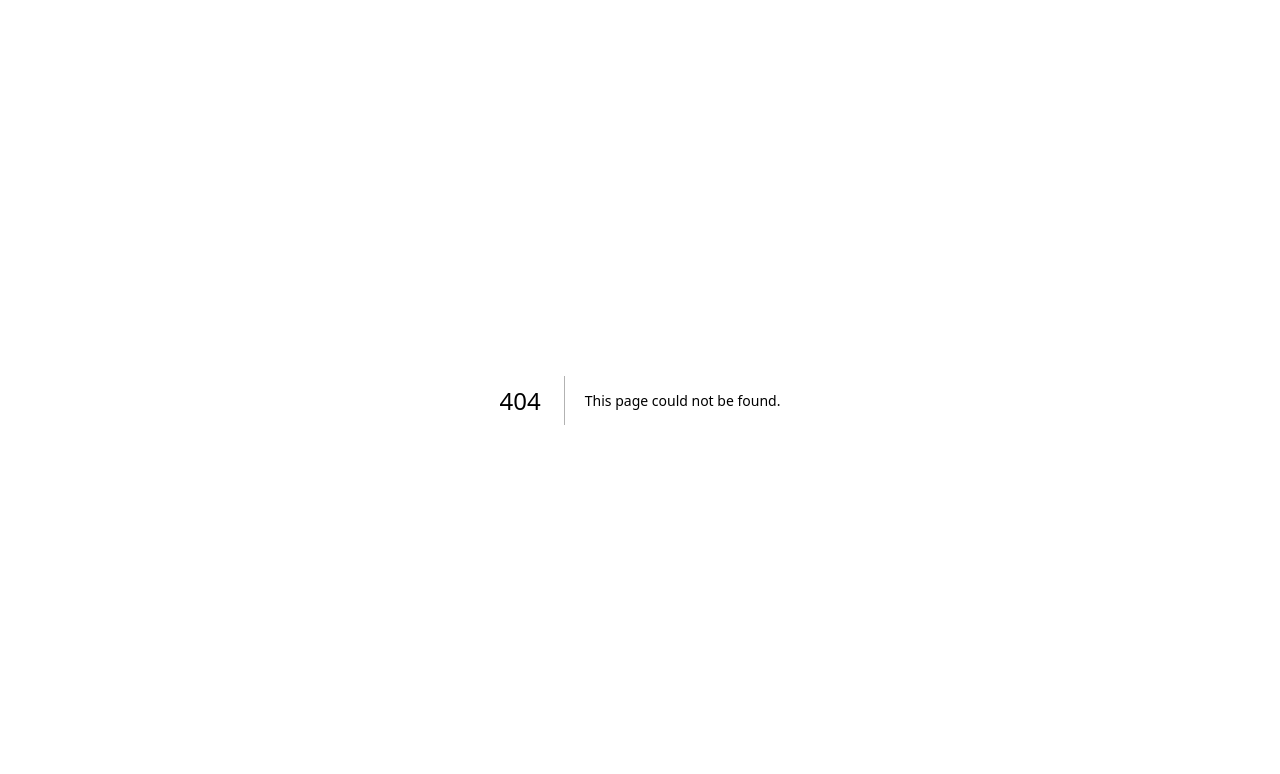
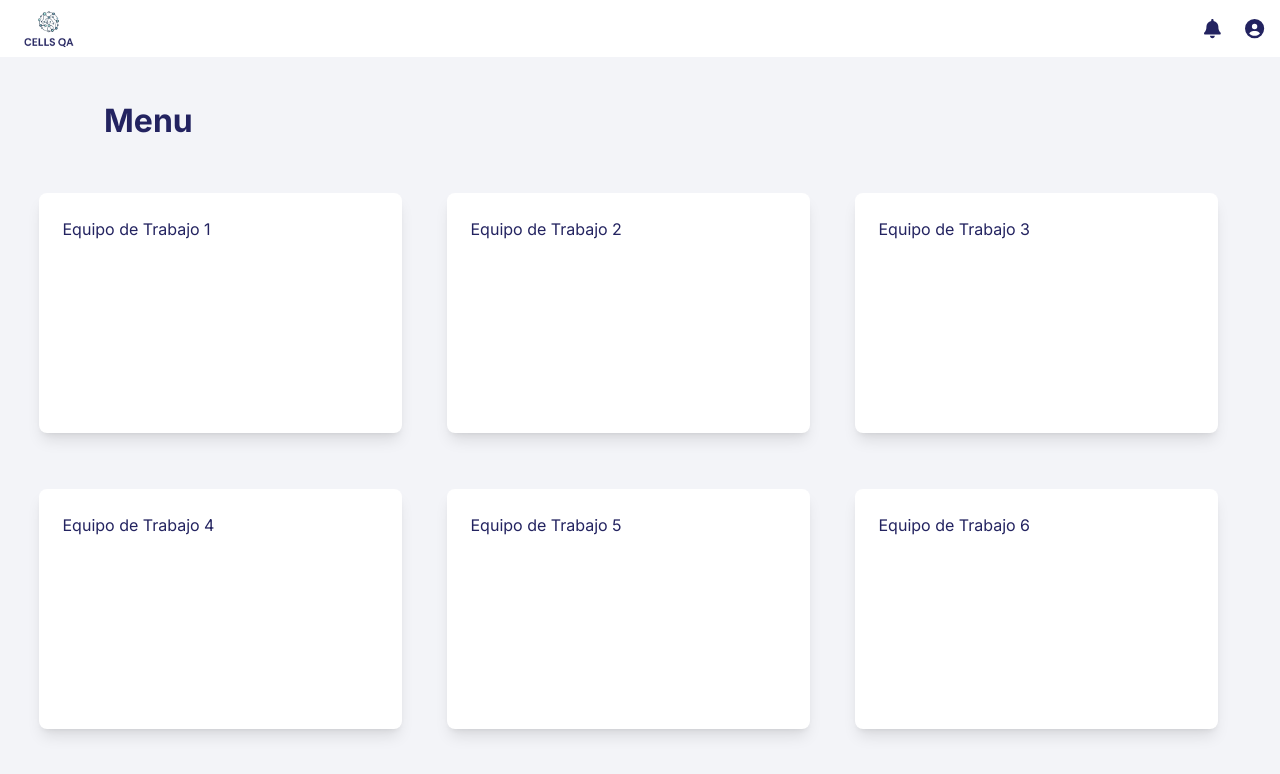
Before and after one commit to Josue1303/cells-qa-next, a Next.js app: page /Dashboard in a window 1280 px wide. Before the commit this address had no page. Shown: the top 774 px of the page. Built offline with nearby package versions, Linux system fonts and the light colour scheme.

Commit message:
Dashboard Front (no lo borres Chochue o te vrgeo)

```diff
--- a/package.json
+++ b/package.json
@@ -9,9 +9,12 @@
     "lint": "next lint"
   },
   "dependencies": {
+    "@fortawesome/fontawesome-svg-core": "^6.5.2",
+    "@fortawesome/free-solid-svg-icons": "^6.5.2",
+    "@fortawesome/react-fontawesome": "^0.2.0",
     "@prisma/client": "^5.12.1",
     "autoprefixer": "10.4.19",
-    "axios": "^0.24.0",
+    "axios": "^1.6.8",
     "bcryptjs": "^2.4.3",
     "bootstrap-icons": "^1.11.3",
     "cors": "^2.8.5",
--- /dev/null
+++ b/src/app/Dashboard/page.jsx
@@ -0,0 +1,34 @@
+//page.jsx
+"use client";
+
+import Header from "@/components/TopBar";
+
+export default function Home() {
+  return (
+    <main className="flex flex-col min-h-screen">
+      <Header></Header>
+
+      <div className="flex-grow p-10">
+        <h2 className="mb-12 ml-16">Menu</h2>
+        <div className="grid grid-cols-3 gap-6 place-items-center">
+
+          {Array.from({ length: 6 }, (_, i) => (
+            <div
+              key={i}
+              className="bg-white p-6 shadow-lg rounded-lg mb-8 mr-6 "
+              style={{ width: 363, height: 240 }}
+            >
+              Equipo de Trabajo {i + 1}
+            </div>
+          ))}
+        </div>
+      </div>
+    </main>
+  );
+}
+
+/*
+npm install --save @fortawesome/fontawesome-svg-core
+npm install --save @fortawesome/free-solid-svg-icons
+npm install --save @fortawesome/react-fontawesome
+*/
--- a/src/app/Login/page.jsx
+++ b/src/app/Login/page.jsx
@@ -18,7 +18,7 @@ export default function Home() {
 
   const handleLogin = async (e) => {
 
-    e.preventDefault();
+
 
     try {
 
@@ -67,7 +67,7 @@ export default function Home() {
             <div className="w-full">
               <input
                 type="text"
-                placeholder="Username or email"
+                placeholder="email"
                 className="input !w-full mb-8 "
 
                 onChange={(e) =>
@@ -92,7 +92,7 @@ export default function Home() {
 
               <div className="button !bg-[#6CA6B2] !px-8 flex justify-center mb-3">
               <a
-                href="Login"
+                href="/Dashboard"
                 onClick={(e) => handleLogin(e)}
               >
                 Login
--- a/src/app/Register/page.jsx
+++ b/src/app/Register/page.jsx
@@ -23,7 +23,6 @@ export default function Home() {
   };
 
   const handleRegister = async (e) => {
-    e.preventDefault();
 
     try {
       if (password !== confirmPassword) {
--- /dev/null
+++ b/src/components/Topbar.jsx
@@ -0,0 +1,28 @@
+// components/Header.jsx
+import Image from "next/image";
+import { FontAwesomeIcon } from "@fortawesome/react-fontawesome";
+import { faBell, faUserCircle } from "@fortawesome/free-solid-svg-icons";
+
+const Header = () => {
+  return (
+    <div className="flex justify-between items-center bg-white p-2">
+      <Image src="/img/logo.png" alt="Logo" width={50} height={50} className="ml-4"/>
+      <div className="flex items-center">
+        <FontAwesomeIcon
+          icon={faBell}
+          className="mx-2 mr-4"
+          style={{ fontSize: "1.2em" }}
+        />{" "}
+        {/* Aumentado */}
+        <FontAwesomeIcon
+          icon={faUserCircle}
+          className="mx-2"
+          style={{ fontSize: "1.2em" }}
+        />{" "}
+        {/* Aumentado */}
+      </div>
+    </div>
+  );
+};
+
+export default Header;
```
Also changed, not shown: 1 other file (tests, documents, lock files or other folders).
